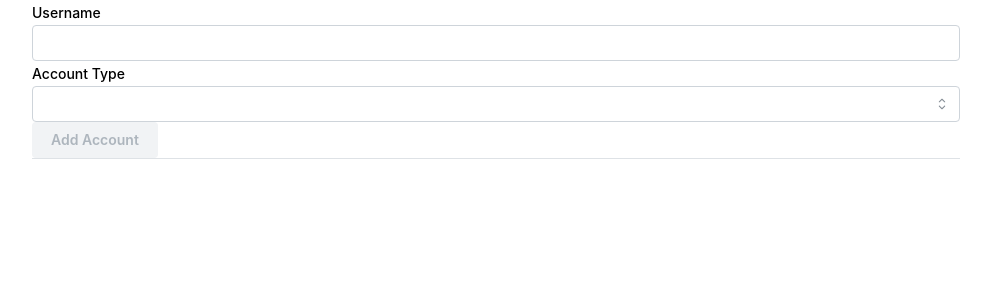
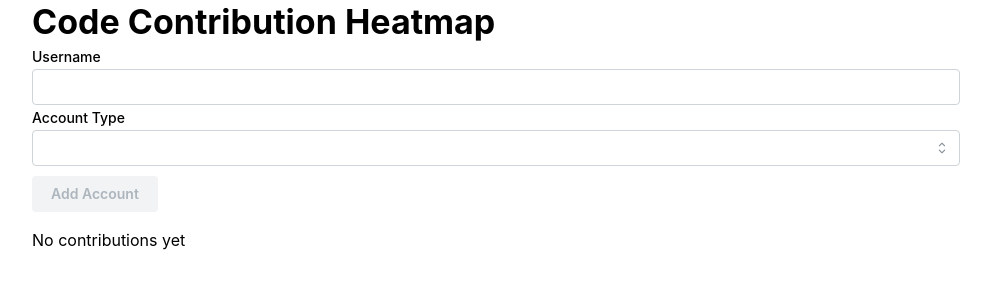
Before and after one commit to pagekey/hackathon-0, a Next.js app: page / in a window 1280 px wide. Shown: the top 300 px of the page, without its empty margins (144-1135 px from the left). Built offline with nearby package versions, Linux system fonts and the light colour scheme.

Commit message:
Add title

```diff
--- a/src/components/AddAccount.tsx
+++ b/src/components/AddAccount.tsx
@@ -31,7 +31,11 @@ export const AddAccount: React.FC<AddAccountProps> = ({ onAccountAdd }) => {
         value={selectedAccount}
         data={['GitHub', 'GitLab']}
       />
-      <Button onClick={() => handleAccountAdd()} disabled={!username || !selectedAccount}>
+      <Button
+        onClick={() => handleAccountAdd()}
+        disabled={!username || !selectedAccount}
+        style={{ marginTop: 10 }}
+      >
         Add Account
       </Button>
     </div>
--- a/src/pages/api/hello.ts
+++ /dev/null
@@ -1,13 +0,0 @@
-// Next.js API route support: https://nextjs.org/docs/api-routes/introduction
-import type { NextApiRequest, NextApiResponse } from "next";
-
-type Data = {
-  name: string;
-};
-
-export default function handler(
-  req: NextApiRequest,
-  res: NextApiResponse<Data>,
-) {
-  res.status(200).json({ name: "John Doe" });
-}
--- a/src/pages/index.tsx
+++ b/src/pages/index.tsx
@@ -1,17 +1,44 @@
-import { Container, Divider } from '@mantine/core';
+import { Container } from '@mantine/core';
 import { useState } from 'react';
 import { Account } from '@/models/Account';
 import { AddAccount } from '@/components/AddAccount';
 import { AccountList } from '@/components/AccountList';
+import Calendar from 'react-github-contribution-calendar';
+import { Title } from '@mantine/core';
 
 export default function Home() {
   const [accounts, setAccounts] = useState<Account[]>([]);
+  const [contributions, setContributions] = useState<Record<string, number>>({});
+  const [lastDate, setLastDate] = useState<string>('');
+
+  const handleAccountAdd = async (newAccount: Account) => {
+    const allAccounts = [...accounts, newAccount];
+    setAccounts(allAccounts);
+
+    const response = await fetch('/api/contributions', {
+      method: 'POST',
+      headers: {
+        'Content-Type': 'application/json',
+      },
+      body: JSON.stringify(allAccounts),
+    });
+
+    const data = await response.json();
+    setContributions(data);
+    setLastDate(Object.keys(data).sort().reverse()[0]);
+  };
 
   return (
     <Container>
-      <AddAccount onAccountAdd={(account) => setAccounts([...accounts, account])} />
-      <Divider className='mt-2' />
+      <Title order={1}>Code Contribution Heatmap</Title>
+      <AddAccount onAccountAdd={(account) => handleAccountAdd(account)} />
       <AccountList accounts={accounts} />
+
+      {accounts.length > 0 ? (
+        <Calendar values={contributions} until={lastDate} />
+      ) : (
+        <p>No contributions yet</p>
+      )}
     </Container>
   );
 }
```
